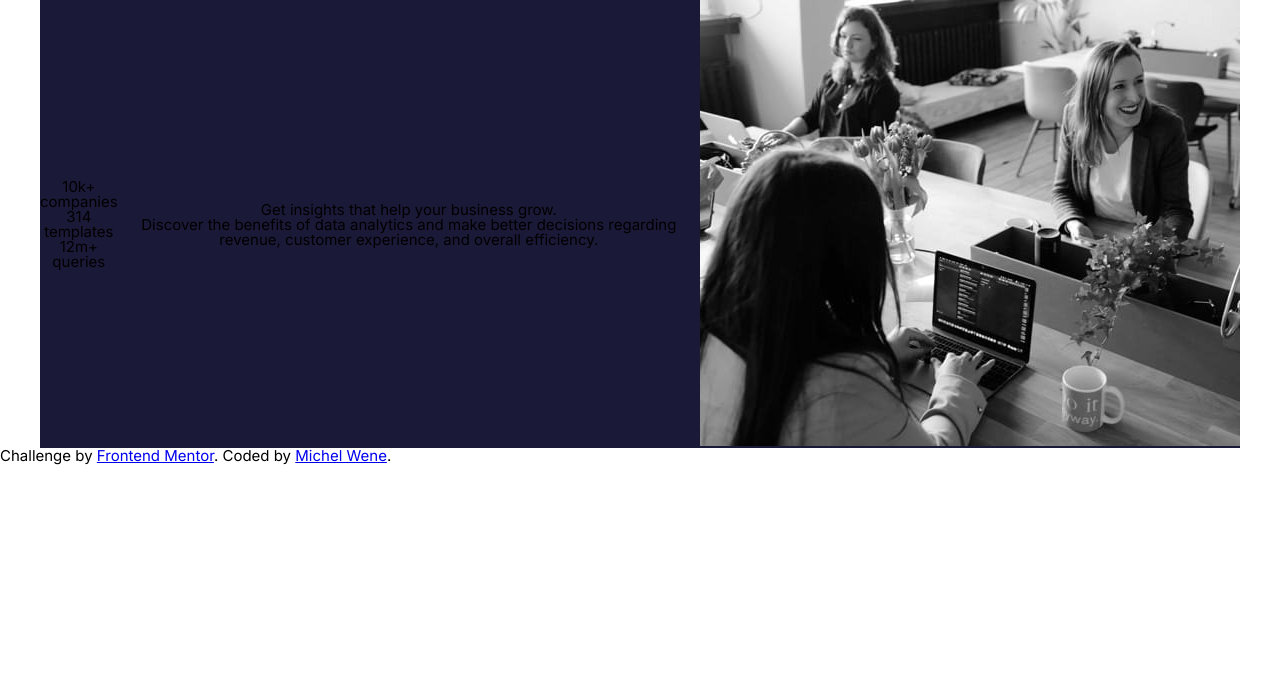
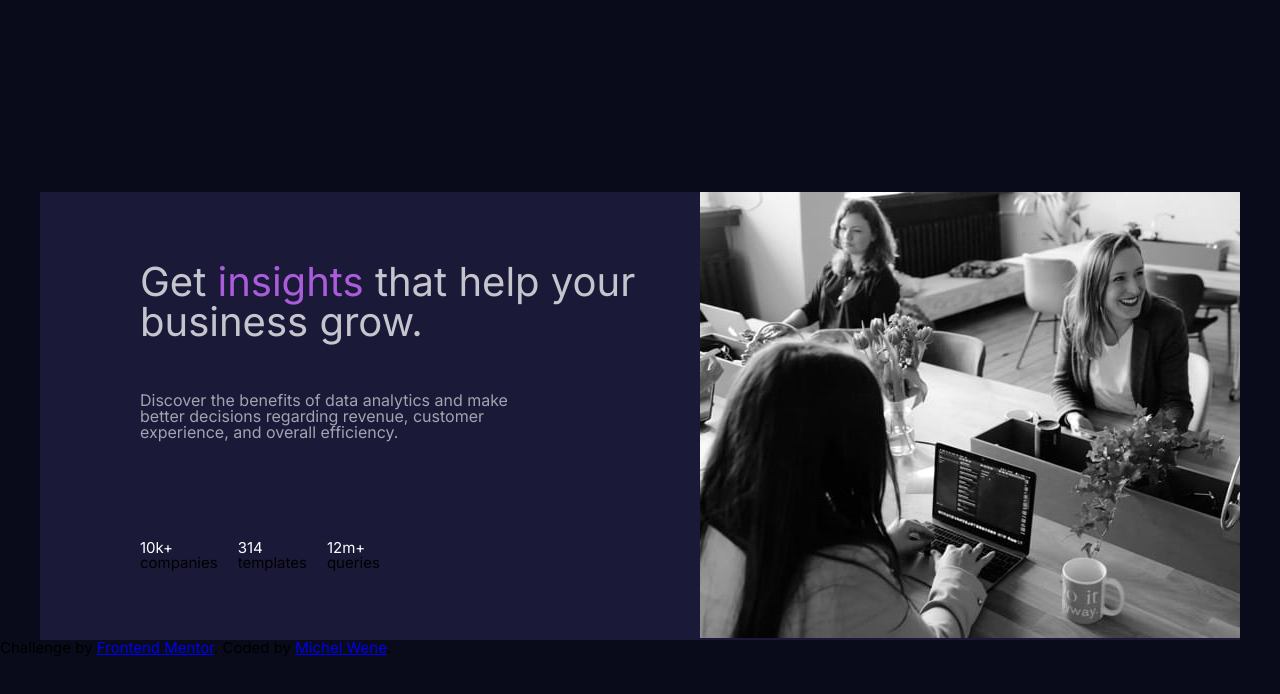
Before and after one commit to michelwene/stats-preview-card, a plain HTML site: page index.html in a window 1280 px wide. Drawn offline with Linux system fonts and the light colour scheme.

Commit message:
Finalizacao da estrutura HTML, codificando CSS

```diff
--- a/css/style.css
+++ b/css/style.css
@@ -5,6 +5,8 @@ html{
 body{
     font-size: 15px;
     font-family: 'Inter', 'Lexend Deca';
+    padding-top: 15%;
+    background-color: hsl(233, 47%, 7%);
 }
 
 .card{
@@ -14,10 +16,52 @@ body{
     border: auto;
 }
 
-.card .content{
+.container{
     display: flex;
-    justify-content: flex-end;
     align-items: center;
     flex-direction: row-reverse;
     text-align: center;
 }
+
+
+.text {
+    display: flex;
+    flex-direction: column;
+    flex-wrap: wrap;
+    align-content: flex-end;
+}
+
+.description{
+    padding-top: 50px;
+    font-size: 16px;
+    padding-right: 150px;
+    padding-left: 100px;
+    text-align: left;
+    color: hsla(0, 0%, 100%, 0.6);
+}
+
+.insight{
+    color:hsl(277, 64%, 61%);
+}
+
+.title{
+    color: hsla(0, 0%, 100%, 0.75);
+    font-size: 40px;
+    text-align: left;
+    padding-left: 100px;
+}
+
+.list{
+    display: flex;
+    padding-left: 100px;
+    padding-top: 100px;
+    text-align: left;
+}
+
+main li{
+    padding-right: 20px;
+}
+
+.value{
+    color: hsl(0, 0%, 100%);
+}
--- a/index.html
+++ b/index.html
@@ -35,30 +35,35 @@
 
   <body>
     <main class="card">
-      <section class="content">
+      <section class="container">
         <section class="img">
           <img src="images/image-header-desktop.jpg" />
         </section>
         <section class="text">
-          <h1 class="title">Get insights that help your business grow.</h1>
+          <h1 class="title">
+            Get <strong class="insight"> insights</strong> that help your
+            business grow.
+          </h1>
+          <p class="description">
             Discover the benefits of data analytics and make better decisions
             regarding revenue, customer experience, and overall efficiency.
-        </section>
-        <section>
+          </p>
+          <div>
             <ul class="list">
               <li>
-              <div class="value1">10k+</div>
-              companies
+                <h2><div class="value">10k+</div></h2>
+                <p class="value-description">companies</p>
               </li>
               <li>
-              <div class="value2">314</div>
-              templates
+                <h2><div class="value">314</div></h2>
+                <p class="value-description">templates</p>
               </li>
               <li>
-              <div class="value3">12m+</div>
-              queries
+                <h2><div class="value">12m+</div></h2>
+                <p class="value-description">queries</p>
               </li>
             </ul>
+          </div>
         </section>
       </section>
     </main>
```
Lines whose indentation alone changed are shown as unchanged.
